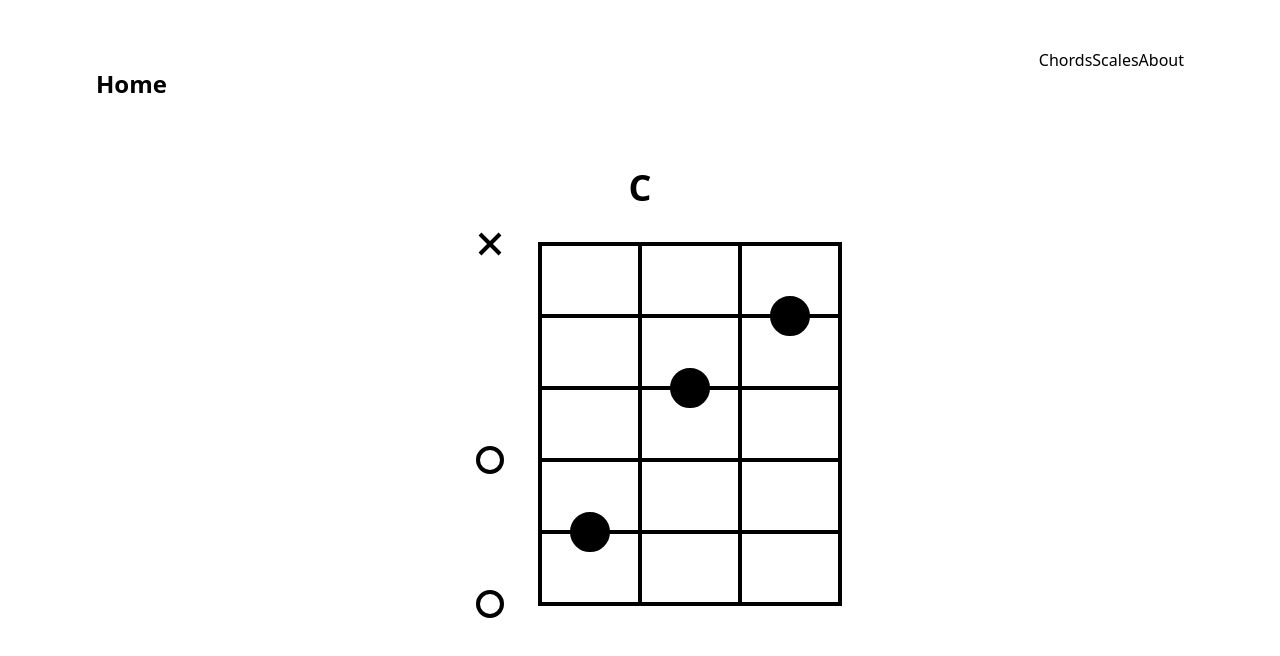
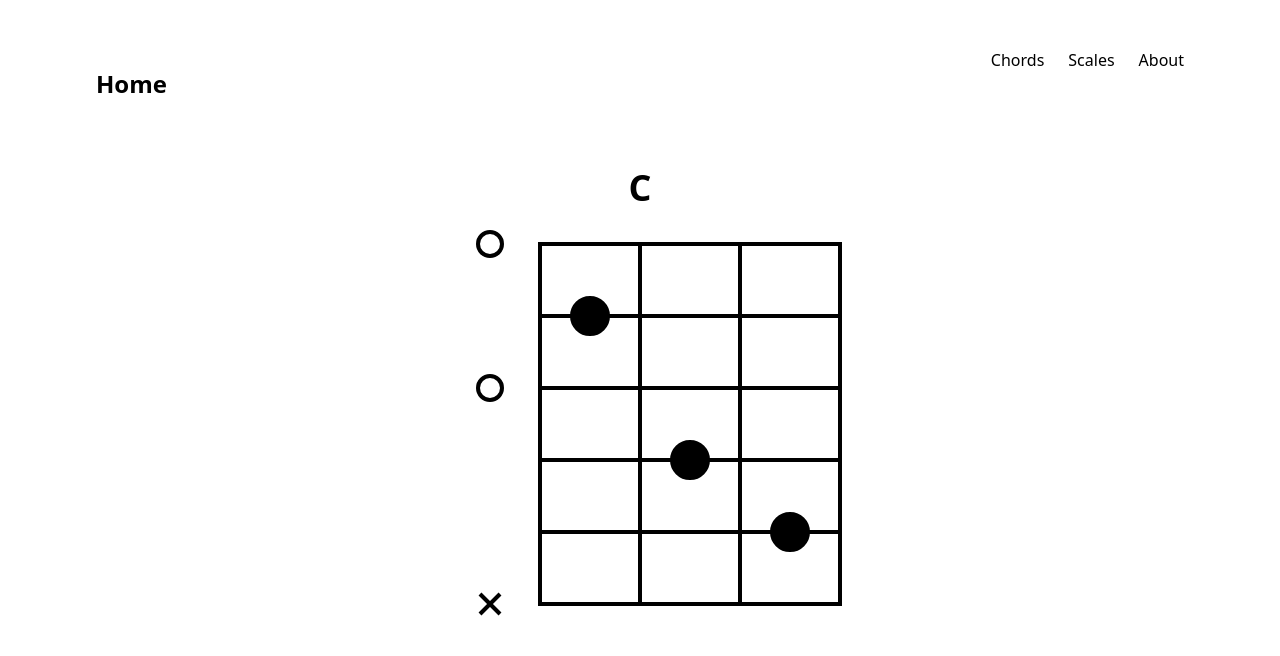
Before and after one commit to stevewarner/guitar-fretboard-map, a Next.js app: page /chord/C in a window 1280 px wide. Shown: the top 656 px of the page. Built offline with nearby package versions, Linux system fonts and the light colour scheme.

Commit message:
fix rev array

```diff
--- a/components/Navbar.tsx
+++ b/components/Navbar.tsx
@@ -67,14 +67,14 @@ const Navbar: React.FC = () => {
               navOpen ? 'block' : 'hidden'
             }`}
           >
-            <ul className="items-center justify-center no-underline md:flex">
-              <li className="py-4 text-center hover:bg-gray-200">
+            <ul className="items-center justify-center space-y-8 no-underline md:flex md:space-x-6 md:space-y-0">
+              <li className="text-center ">
                 <Link href="/chord">Chords</Link>
               </li>
-              <li className="py-4 text-center hover:bg-gray-200">
+              <li className="text-center ">
                 <Link href="/scale">Scales</Link>
               </li>
-              <li className="py-4 text-center hover:bg-gray-200">
+              <li className="text-center ">
                 <Link href="/about">About</Link>
               </li>
             </ul>
--- a/pages/chord/[param].tsx
+++ b/pages/chord/[param].tsx
@@ -56,7 +56,7 @@ export const getServerSideProps = async (context: Context) => {
     props: {
       // chord: root.toUpperCase() + quality + extension,
       name,
-      tab: tab,
+      tab: tab.reverse(),
     },
   };
 };
```
